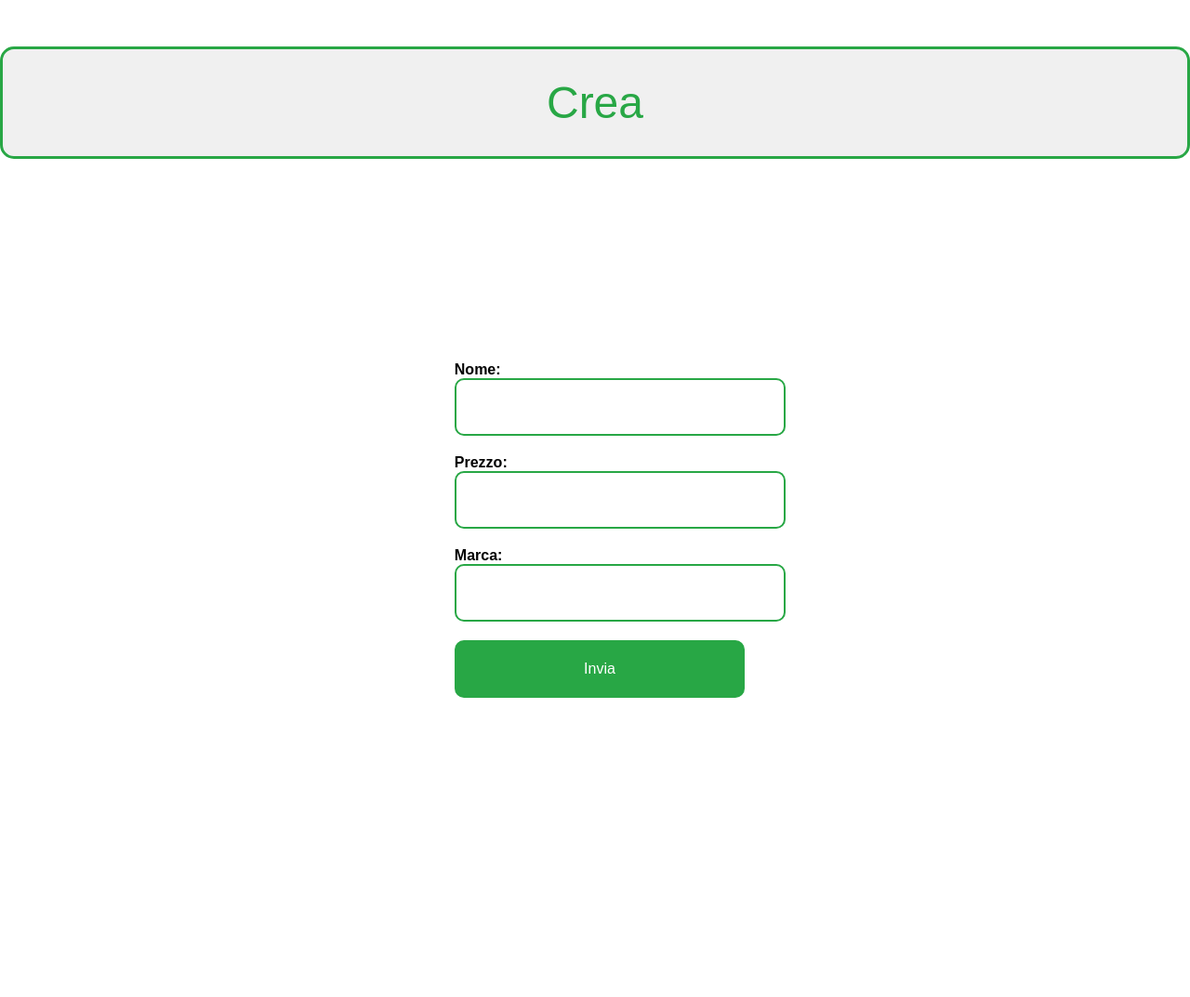
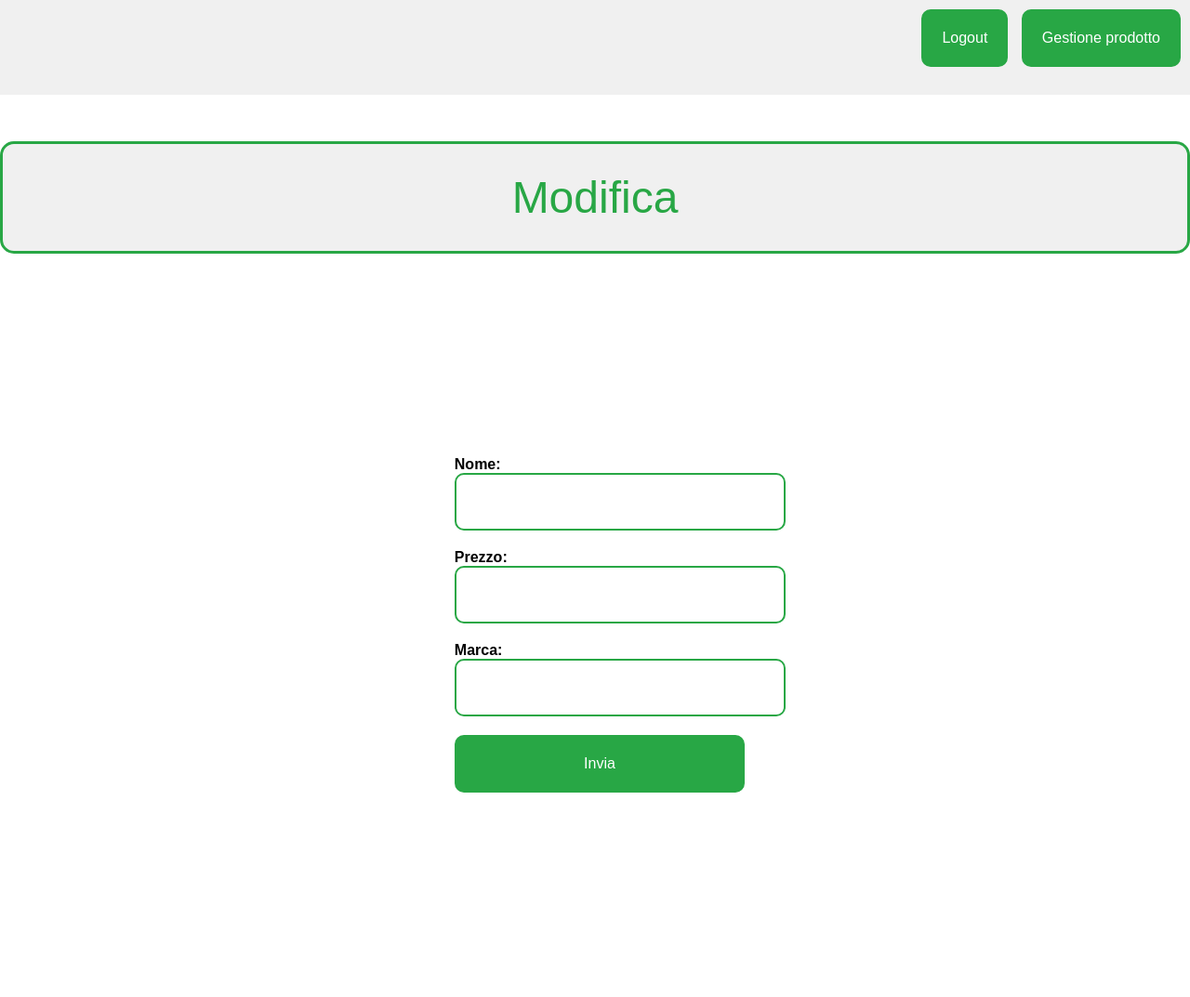
Before and after one commit to HuichaoZheng/Informatica_23_24, a PHP site: page /admin/products/update.php in a window 1280 px wide. Shown: the whole page at 93% size. Before the commit the page ends 751 px from the top, so only its background shows below. Run offline with PHP 8.4, Linux system fonts and the light colour scheme; the visitor is signed in with stand-in values (Sample User, id 1); data that the repository does not hold is empty.

Commit message:
Miglioramento parte grafica

```diff
--- a/ecommerce-main/models/carts.php
+++ b/ecommerce-main/models/carts.php
@@ -25,5 +25,4 @@
         public function setUsedId($used_id) {
             $this->used_id = $used_id;
         }
-
     }
--- a/ecommerce-main/views/admin/products/update.php
+++ b/ecommerce-main/views/admin/products/update.php
@@ -20,7 +20,15 @@ if(!isset($_SESSION['current_user']))
 </head>
 <body>
 <link rel="stylesheet" href="../../../css/styles.css">
-<div class="title">Crea</div>
+<header>
+    <form action="../../logout.php">
+        <input type="submit" value="Logout"/>
+    </form>
+    <form action="../../products/show.php">
+        <input type="submit" value="Gestione prodotto"/>
+    </form>
+</header>
+<div class="title">Modifica</div>
 
 <div class="input-container">
 <form action="../../../actions/update.php" method="post">
--- a/ecommerce-main/views/login.php
+++ b/ecommerce-main/views/login.php
@@ -9,9 +9,13 @@
 
 <body>
 <link rel="stylesheet" href="../css/styles.css">
+
 <header>
+    <form action="index.php">
+        <input type="submit" value="Index"/>
+    </form>
     <form action="signup.php">
-        <input type="submit" value="Registra"/>
+        <input type="submit" value="Signup"/>
     </form>
 </header>
 <div class="title">Login page</div>
--- a/ecommerce-main/views/signup.php
+++ b/ecommerce-main/views/signup.php
@@ -10,6 +10,9 @@
 <body>
 <link rel="stylesheet" href="../css/styles.css">
 <header>
+    <form action="index.php">
+        <input type="submit" value="Index"/>
+    </form>
     <form action="login.php">
         <input type="submit" value="Login"/>
     </form>
@@ -30,7 +33,6 @@
     <input type="submit" value="Registra"/>
 </form>
 </div>
-<h3>Hai già l'account? <a href = "login.php">Accedi</a></h3>
 
 </body>
 
```
Also changed, not shown: ecommerce-main/views/admin/products/create.php (+8 -0 lines), 2 other files.
